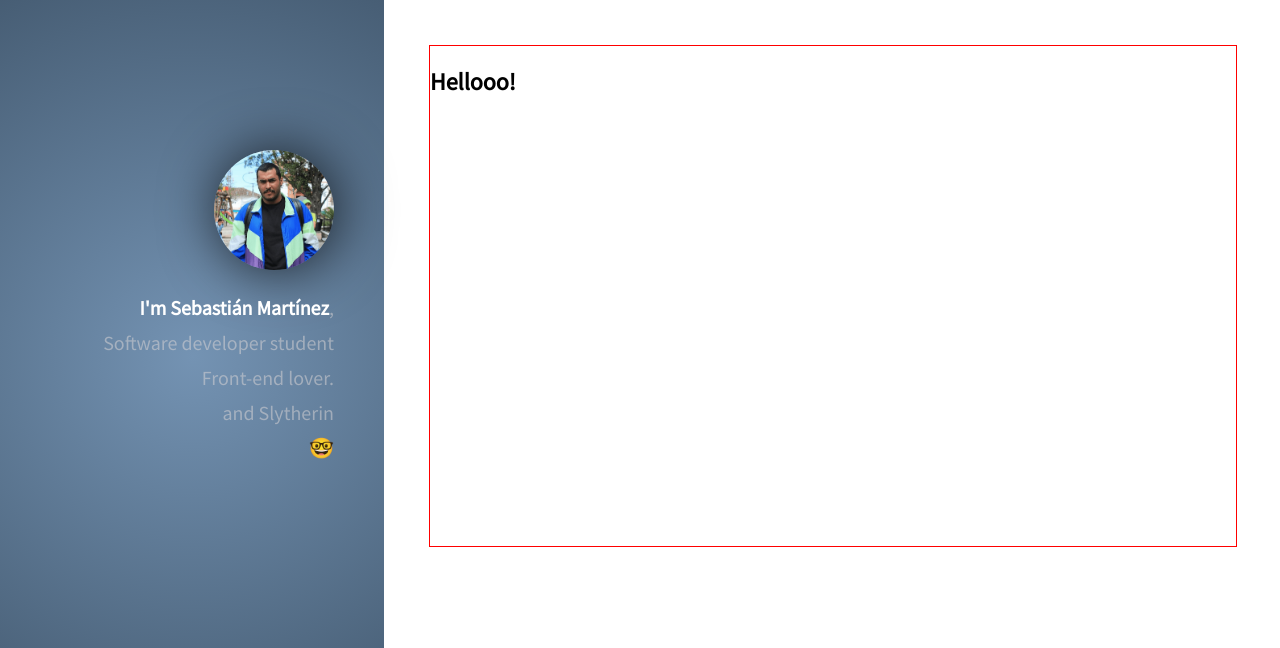
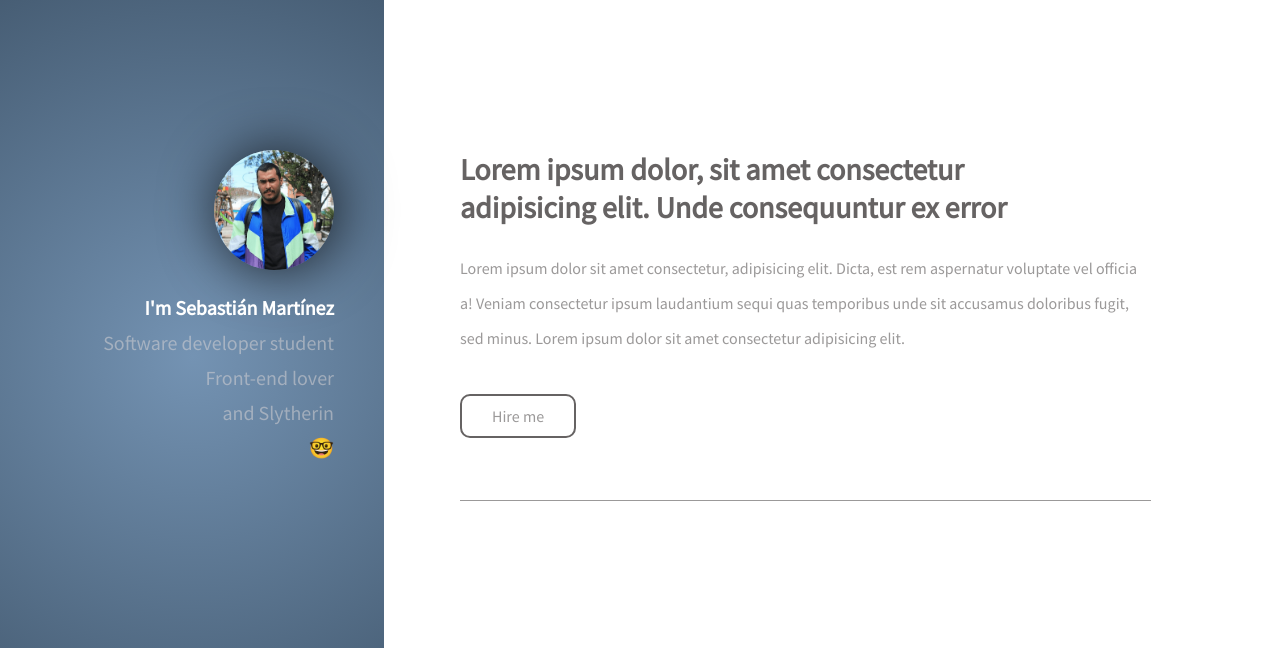
Before and after one commit to jhsebastian/Personal-Web-Site, a website: page public/index.html in a window 1280 px wide. Shown: the top 648 px of the page. Drawn offline with Linux system fonts and the light colour scheme.

Commit message:
keep development the general section

```diff
--- a/public/index.html
+++ b/public/index.html
@@ -12,7 +12,7 @@
     <section class="container__profile">
       <div class="container__profile--description">
         <img class="profile__picture" src="/images/selfie.png" alt="picture_sebastian">
-        <p><strong class="strong-name">I'm Sebastián Martínez</strong>, <br> Software developer student <br> Front-end lover. <br>  and Slytherin <br>
+        <p><strong class="strong-name">I'm Sebastián Martínez</strong> <br> Software developer student <br> Front-end lover <br>  and Slytherin <br>
 
           <strong class="strong-name"> 🤓 </strong>
         </p>
@@ -32,7 +32,32 @@
     </section>
     <section class="container__general">
       <div class="general__description">
-        <h1>Hellooo!</h1>
+        <h1>Lorem ipsum dolor, sit amet consectetur <br> adipisicing elit. Unde consequuntur ex error</h1>
+
+        <p>Lorem ipsum dolor sit amet consectetur, adipisicing elit. Dicta, est rem aspernatur voluptate vel officia a! Veniam consectetur ipsum laudantium sequi quas temporibus unde sit accusamus doloribus fugit, sed minus. Lorem ipsum dolor sit amet consectetur adipisicing elit.</p>
+
+        <a  class="link__cv" href="../src/CV - Sebastián Martínez Soto.pdf"> Hire me </a>
+      </div>
+      <div class="general__description">
+        <h1>Lorem ipsum dolor, sit amet consectetur <br> adipisicing elit. Unde consequuntur ex error</h1>
+
+        <p>Lorem ipsum dolor sit amet consectetur, adipisicing elit. Dicta, est rem aspernatur voluptate vel officia a! Veniam consectetur ipsum laudantium sequi quas temporibus unde sit accusamus doloribus fugit, sed minus. Lorem ipsum dolor sit amet consectetur adipisicing elit.</p>
+
+        <a  class="link__cv" href="../src/CV - Sebastián Martínez Soto.pdf"> Hire me </a>
+      </div>
+      <div class="general__description">
+        <h1>Lorem ipsum dolor, sit amet consectetur <br> adipisicing elit. Unde consequuntur ex error</h1>
+
+        <p>Lorem ipsum dolor sit amet consectetur, adipisicing elit. Dicta, est rem aspernatur voluptate vel officia a! Veniam consectetur ipsum laudantium sequi quas temporibus unde sit accusamus doloribus fugit, sed minus. Lorem ipsum dolor sit amet consectetur adipisicing elit.</p>
+
+        <a  class="link__cv" href="../src/CV - Sebastián Martínez Soto.pdf"> Hire me </a>
+      </div>
+      <div class="general__description">
+        <h1>Lorem ipsum dolor, sit amet consectetur <br> adipisicing elit. Unde consequuntur ex error</h1>
+
+        <p>Lorem ipsum dolor sit amet consectetur, adipisicing elit. Dicta, est rem aspernatur voluptate vel officia a! Veniam consectetur ipsum laudantium sequi quas temporibus unde sit accusamus doloribus fugit, sed minus. Lorem ipsum dolor sit amet consectetur adipisicing elit.</p>
+
+        <a  class="link__cv" href="../src/CV - Sebastián Martínez Soto.pdf"> Hire me </a>
       </div>
     </section>
   </div>
--- a/public/style.css
+++ b/public/style.css
@@ -5,17 +5,18 @@ body {
 }
 
 .container__principal {
-  display: grid;
-  grid-template-columns: 30% 70%;
+  display: flex;
 }
 
 .container__profile {
   height: 100vh;
+  width: 30%;
   /* background-image: url('https://picsum.photos/200/300?grayscale'); */
   background-image: radial-gradient( circle farthest-corner at 50.3% 44.5%,  rgba(116,147,179,1) 0%, rgba(62,83,104,1) 100.2% );
   display: flex;
   flex-direction: column;
   justify-content: space-between;
+  position: fixed;
 }
 
 .strong-name {
@@ -77,10 +78,46 @@ footer img {
   filter: invert(76%) sepia(0%) saturate(0%) hue-rotate(167deg) brightness(102%) contrast(80%);
 }
 
+.container__general {
+  margin-left: 400px;
+  width: 60%;
+}
 
 .general__description {
-  border: 1px solid red;
-  margin: 45px;
+  margin: 150px 60px 60px 60px;
   width: 90%;
-  height: 500px;
+  height: 350px;
+  color: rgb(155, 153, 153);
+  border-bottom: 1px solid rgb(155, 153, 153);
 }
+
+.general__description h1 {
+  font-size: 30px;
+  color: rgb(102, 99, 99);
+}
+
+.general__description p {
+  font-size: 16px;
+  line-height: 35px;
+  margin-bottom: 50px;
+}
+
+.link__cv {
+  border: 2px solid rgb(102, 99, 99);
+  text-decoration: none;
+  padding: 10px 30px 10px 30px;
+  color: rgb(155, 153, 153);
+  border-radius: 10px;
+}
+
+.link__cv:hover {
+
+}
+
+.link__cv:visited {
+  color: rgb(155, 153, 153);
+}
+
+.link__cv:active {
+  color: black;
+}
```
Also changed, not shown: 2 other files.
